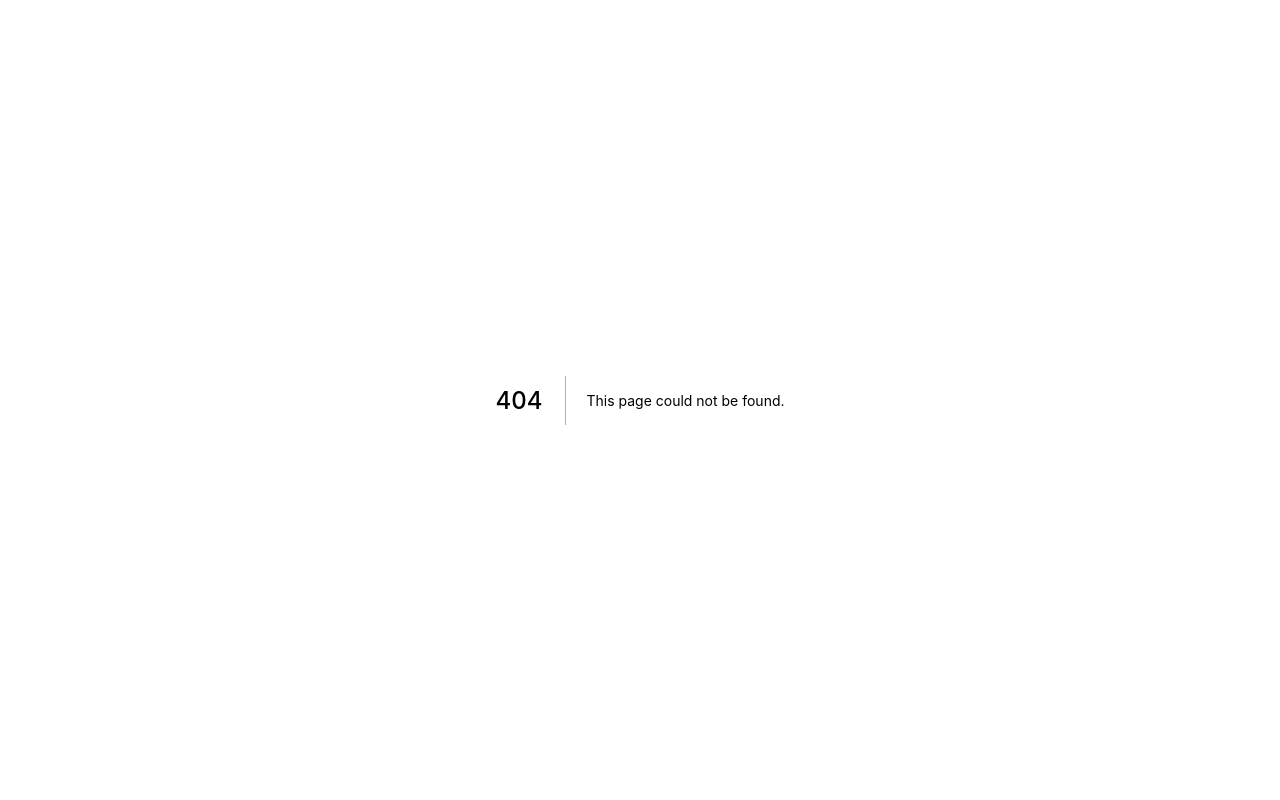
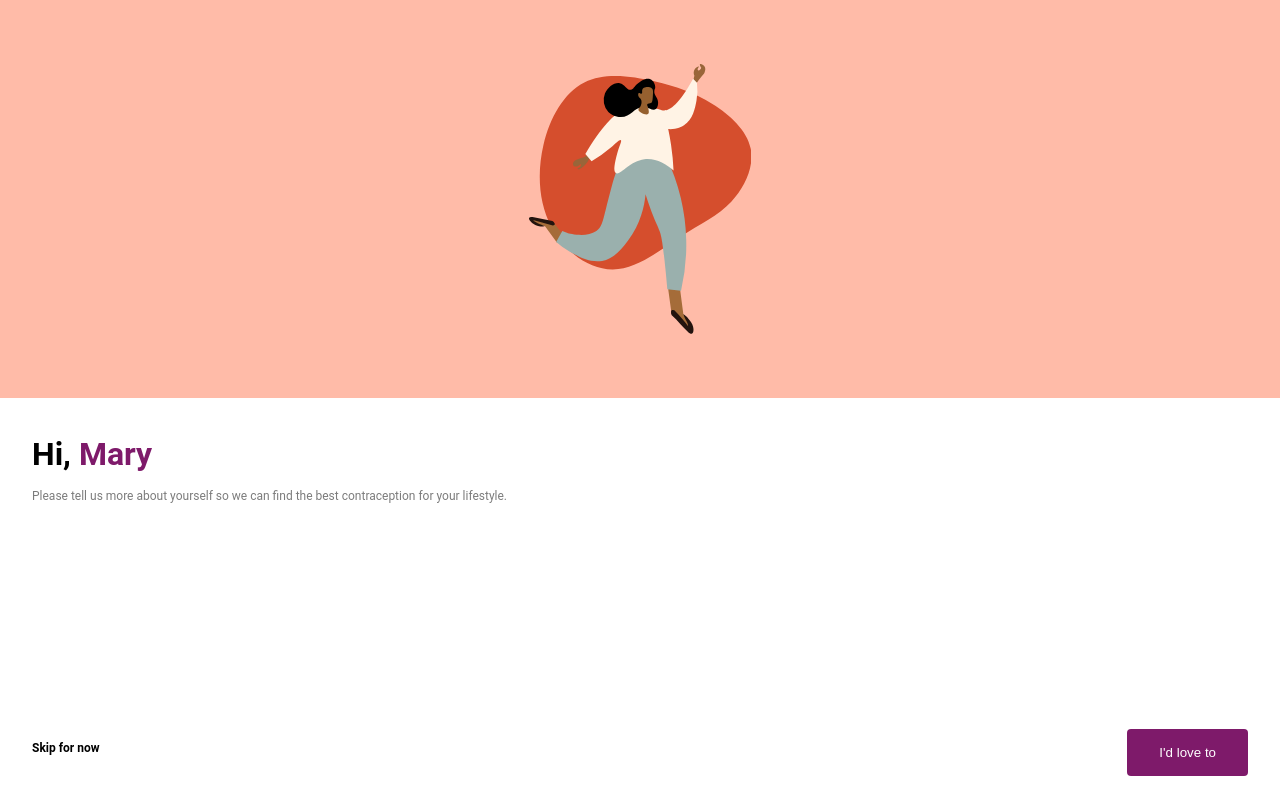
Before and after one commit to sandboxnu/knowyouroptions, a Next.js app in the folder frontend/: page /welcome in a window 1280 px wide. Before the commit this address had no page. Built offline with nearby package versions, Linux system fonts and the light colour scheme; a web font is replaced by a local one.

Commit message:
Welcome page skeleton, signin icon hovering

```diff
--- /dev/null
+++ b/frontend/pages/welcome.tsx
@@ -0,0 +1,92 @@
+import {
+  Description,
+  DescriptionBold,
+} from '../templates/contraceptives/tabs/StyledComponents';
+import React, { ReactElement } from 'react';
+import styled from 'styled-components';
+import SvgWelcomeImage from '../public/welcome.svg';
+import { useRouter } from 'next/router';
+
+const BottomContainer = styled.div`
+  display: flex;
+  flex-direction: column;
+  padding: 1rem 2rem;
+`;
+
+const Container = styled.div`
+  display: flex;
+  flex-direction: column;
+  min-height: 100vh;
+`;
+
+const Hi = styled.h1`
+  margin-bottom: 1rem;
+`;
+
+const ImageContainer = styled.div`
+  align-items: center;
+  background-color: #ffbba8;
+  display: flex;
+  justify-content: center;
+  padding: 4rem 0rem;
+`;
+
+const Name = styled.span`
+  color: #7e1a6a;
+`;
+
+const Row = styled.div`
+  display: flex;
+  flex-direction: row;
+  justify-content: space-between;
+  justify-self: flex-end;
+  padding: 0 2rem;
+  margin-top: auto;
+  margin-bottom: 1.5rem;
+`;
+
+const Skip = styled(DescriptionBold)`
+  cursor: pointer;
+  font-size: 0.75rem;
+`;
+
+const Survey = styled.button`
+  background-color: #7e1a6a;
+  border-color: transparent;
+  border-radius: 0.25rem;
+  border-width: 0;
+  color: white;
+  cursor: pointer;
+  padding: 1rem 2rem;
+`;
+
+const WelcomeDescription = styled(Description)`
+  font-size: 0.75rem;
+  margin-top: 0rem;
+`;
+
+const Welcome = ({ name }: { name: string }): ReactElement => {
+  const router = useRouter();
+  return (
+    <Container>
+      <ImageContainer>
+        <SvgWelcomeImage />
+      </ImageContainer>
+      <BottomContainer>
+        <Hi>
+          Hi, <Name>Mary{name}</Name>
+        </Hi>
+        <WelcomeDescription>
+          Please tell us more about yourself so we can find the best
+          contraception for your lifestyle.
+        </WelcomeDescription>
+      </BottomContainer>
+      <Row>
+        <Skip onClick={() => router.push('/')}>Skip for now</Skip>
+        <Survey onClick={() => router.push('/survey')}>I'd love to</Survey>
+      </Row>
+    </Container>
+  );
+};
+
+export default Welcome;
```
Also changed, not shown: frontend/pages/signin.tsx (+20 -2 lines), frontend/public/welcome.svg (added).
